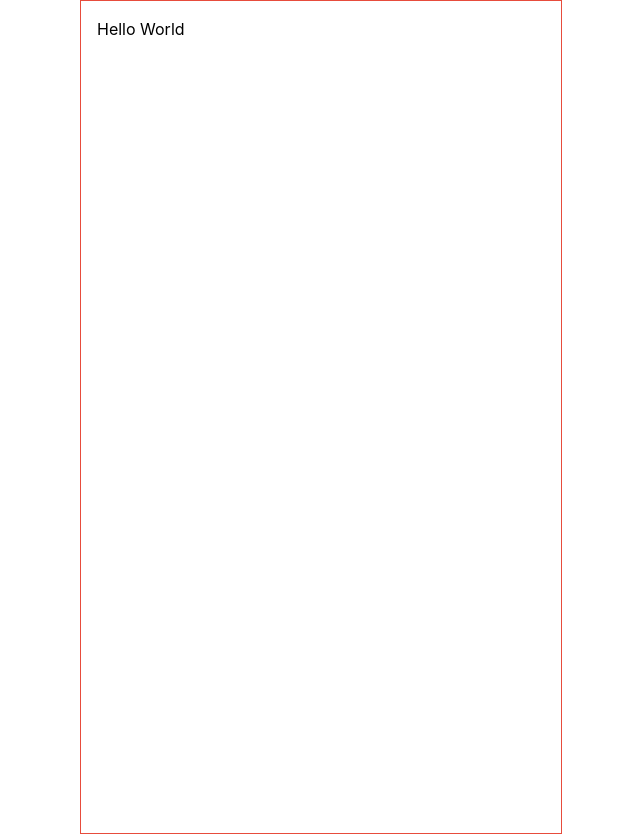
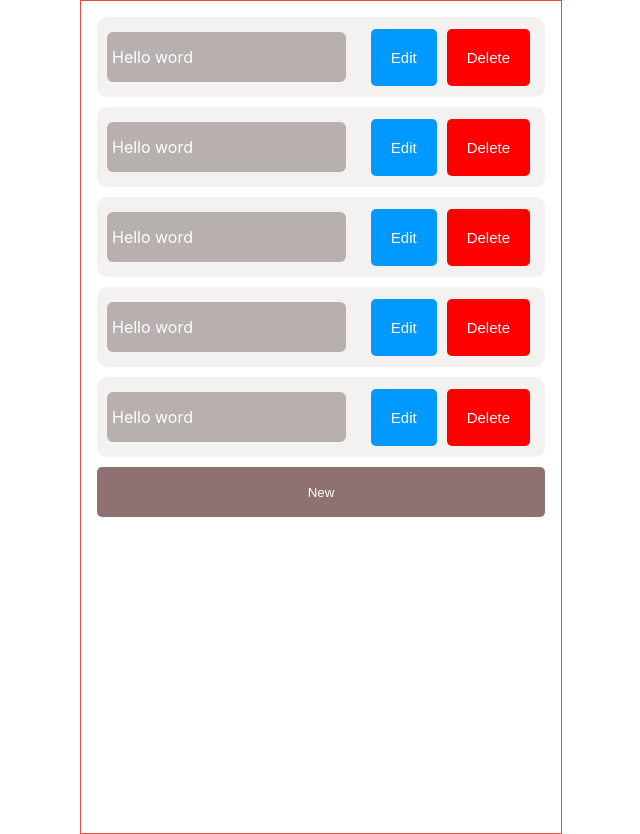
Before and after one commit to nino-t/app-todos-v2, a React (Vite) app: page / in a window 1280 px wide. Shown: the whole page, without its empty margins (319-959 px from the left). Built offline with nearby package versions, Linux system fonts and the light colour scheme.

Commit message:
feat: Todo message

```diff
--- a/src/App.jsx
+++ b/src/App.jsx
@@ -1,7 +1,14 @@
+import Todoitems from "./components/Todoitems";
+
 function App() {
   return (
     <div className="app-container">
-      <span>Hello World</span>
+      <Todoitems />
+      <Todoitems />
+      <Todoitems />
+      <Todoitems />
+      <Todoitems />
+      <button className="btn-add">New</button>
     </div>
   );
 }
--- /dev/null
+++ b/src/components/Todoitems.jsx
@@ -0,0 +1,15 @@
+import React from "react";
+
+const Todoitems = () => {
+  return (
+    <div className="todo-item">
+      <div className="message">Hello word</div>
+      <div className="action">
+        <button className="btn-edit">Edit</button>
+        <button className="btn-delete">Delete</button>
+      </div>
+    </div>
+  );
+};
+
+export default Todoitems;
--- a/src/index.css
+++ b/src/index.css
@@ -16,3 +16,59 @@ body {
   border: 1px solid #e74c3c;
   padding: 1rem;
 }
+
+.todo-item {
+  background-color: #eee8e89d;
+  border-radius: 10px;
+  height: 80px;
+  display: flex;
+  align-items: center;
+  justify-content: space-between;
+  margin-bottom: 10px;
+}
+
+.message {
+  background-color: #b8afaf;
+  height: 50px;
+  border-radius: 6px;
+  width: 100%;
+  margin: 10px;
+  color: #fff;
+  align-items: center;
+  text-align: left;
+  display: flex;
+  padding-left: 5px;
+}
+
+.action {
+  margin: 10px;
+  display: flex;
+}
+
+.btn-edit {
+  background-color: #0099ff;
+  border: 0;
+  color: #fff;
+  font-size: 15px;
+  border-radius: 5px;
+  padding: 20px 20px;
+  margin: 5px;
+}
+.btn-delete {
+  background-color: #ff0000;
+  border: 0;
+  font-size: 15px;
+  border-radius: 5px;
+  padding: 20px 20px;
+  color: #fff;
+  margin: 5px;
+}
+
+.btn-add {
+  width: 100%;
+  background-color: #8f7171;
+  height: 50px;
+  border-radius: 5px;
+  color: #fff;
+  border: 0;
+}
```
Also changed, not shown: src/components/AddTodo.jsx (added).
